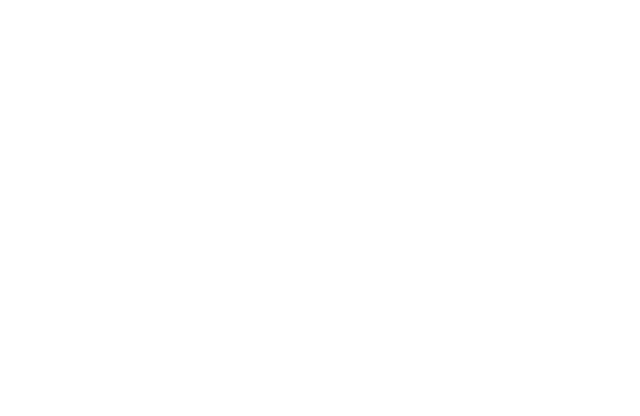
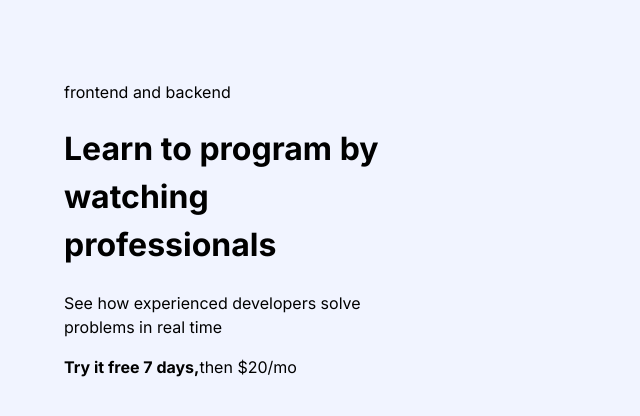
Before and after one commit to 7lucky-axolotl228/xa-intro-from, a plain HTML site: page index.html in a window 1280 px wide. Shown: the whole page, without its empty margins (0-640 px from the left). Drawn offline with Linux system fonts and the light colour scheme.

Commit message:
Add hero section's markup

```diff
--- a/css/styles.css
+++ b/css/styles.css
@@ -34,7 +34,7 @@ body {
   font-family: "Inter", "Arial", sans-serif;
   font-size: 16px;
   line-height: 1.5;
-  background-color: #fff;
+  background-color: var(--body-bg);
   color: var(--text-color);
 }
 
@@ -47,9 +47,9 @@ img {
 /* CONTAINER */
 .container {
   width: 100%;
-  max-width: 1200px;
-  padding-left: 50px;
-  padding-right: 50px;
+  max-width: 1192px;
+  padding-left: 20px;
+  padding-right: 20px;
   margin-left: auto;
   margin-right: auto;
 }
@@ -58,4 +58,6 @@ img {
 /* MAIN-CONTENT */
 .main-content {
   flex-grow: 1;
+  padding-top: 80px;
+  padding-bottom: 80px;
 }
--- a/index.html
+++ b/index.html
@@ -19,7 +19,24 @@
 
 <body>
 
+  <main class="main-content">
+    <div class="container">
+      <div class="intro-page">
+        <!-- HERO -->
+        <div class="hero">
 
+          <div class="hero-main">
+            <div class="hero-badge">frontend and backend</div>
+            <h1 class="hero-heading">Learn to program by <br> watching <br> professionals</h1>
+            <p class="hero-text">See how experienced developers solve <br> problems in real time</p>
+          </div>
+
+          <div class="hero-bottom"><strong>Try it free 7 days,</strong>then $20/mo</div>
+        </div>
+        <!-- REGISTRATION FORM -->
+      </div>
+    </div>
+  </main>
 
   <script src="js/main.js"></script>
 </body>
```
